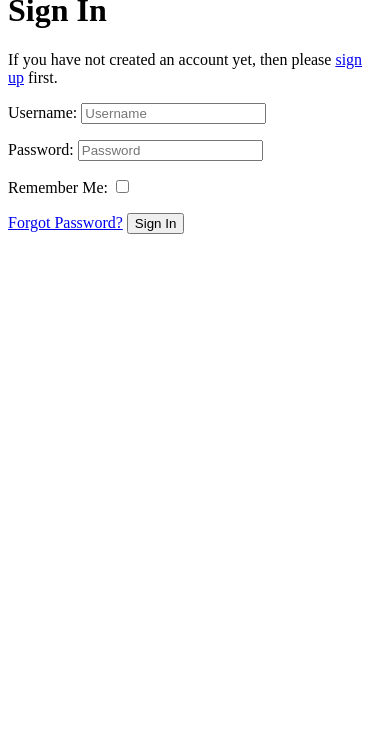
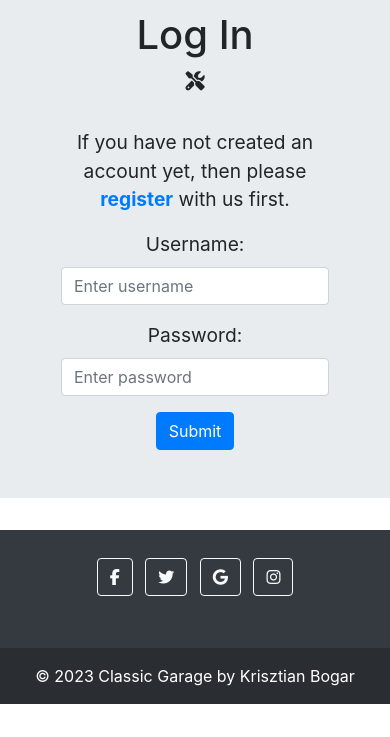
Before and after one commit to kbogar/classic-garage, a Django app: page /accounts/login/ in a window 390 px wide. Shown: the part 107-844 px from the top of the page. Run offline with Django 3.2, Linux system fonts and the light colour scheme; some libraries are stand-ins or nearby versions.

Commit message:
Create a basic login page, unfunctional

```diff
--- a/booking/urls.py
+++ b/booking/urls.py
@@ -1,4 +1,5 @@
 from django.urls import path
+from . import views
 from .views import Home, About, OurServices, BookService, Contact
 from .views import ContactSucces
 
@@ -10,4 +11,5 @@ urlpatterns = [
     path('book_service/', BookService.as_view(), name='book_service'),
     path('contact/', Contact.as_view(), name='contact'),
     path('contact_success/', ContactSucces.as_view(), name='contact_success'),
+    path('login_user', views.login_user, name='login'),
 ]
--- a/templates/account/login.html
+++ b/templates/account/login.html
@@ -1,46 +1,36 @@
-{% extends "account/base.html" %}
+{% extends "base.html" %}
 
 {% load i18n %}
 {% load account socialaccount %}
 
 {% block head_title %}{% trans "Sign In" %}{% endblock %}
-
+{% load crispy_forms_tags %}
 {% block content %}
 
-<h1>{% trans "Sign In" %}</h1>
-
-{% get_providers as socialaccount_providers %}
-
-{% if socialaccount_providers %}
-<p>{% blocktrans with site.name as site_name %}Please sign in with one
-of your existing third party accounts. Or, <a href="{{ signup_url }}">sign up</a>
-for a {{ site_name }} account and sign in below:{% endblocktrans %}</p>
-
-<div class="socialaccount_ballot">
-
-  <ul class="socialaccount_providers">
-    {% include "socialaccount/snippets/provider_list.html" with process="login" %}
-  </ul>
-
-  <div class="login-or">{% trans 'or' %}</div>
-
+<!-- login form -->
+<div class="jumbotron jumbotron-fluid info-container">
+  <div class="container">
+      <h1>Log In</h1>
+      {% get_providers as socialaccount_providers %}
+      <i class="fa-solid fa-screwdriver-wrench"></i>
+      <div class="col-10 offset-1 col-md-8 offset-md-2 mt-3 p-3">
+        <p>{% blocktrans %}If you have not created an account yet, then please
+          <a href="{{ signup_url }}" class="fst-italic"><strong>register</strong></a> with us first.{% endblocktrans %}
+        </p>
+        <form action="" method="POST">
+          {% csrf_token %}
+          <div class="form-group">
+            <label for="uname">Username:</label>
+            <input type="text" class="form-control" placeholder="Enter username" name="username">
+          </div>
+          <div class="form-group">
+            <label for="pwd">Password:</label>
+            <input type="password" class="form-control" placeholder="Enter password" name="password">
+          </div>
+          <button type="submit" class="btn btn-primary">Submit</button>
+        </form>
+      </div>
+  </div>
 </div>
 
-{% include "socialaccount/snippets/login_extra.html" %}
-
-{% else %}
-<p>{% blocktrans %}If you have not created an account yet, then please
-<a href="{{ signup_url }}">sign up</a> first.{% endblocktrans %}</p>
-{% endif %}
-
-<form class="login" method="POST" action="{% url 'account_login' %}">
-  {% csrf_token %}
-  {{ form.as_p }}
-  {% if redirect_field_value %}
-  <input type="hidden" name="{{ redirect_field_name }}" value="{{ redirect_field_value }}" />
-  {% endif %}
-  <a class="button secondaryAction" href="{% url 'account_reset_password' %}">{% trans "Forgot Password?" %}</a>
-  <button class="primaryAction" type="submit">{% trans "Sign In" %}</button>
-</form>
-
 {% endblock %}
--- a/templates/base.html
+++ b/templates/base.html
@@ -42,7 +42,7 @@
                         <a class="nav-link" href="#">Register</a>
                     </li>
                     <li class="nav-item">
-                        <a class="nav-link" href="#">Login</a>
+                        <a class="nav-link" href="{% url 'login' %}">Login</a>
                     </li>
                 </ul>
             </div>
```
Also changed, not shown: booking/views.py (+6 -1 lines).
